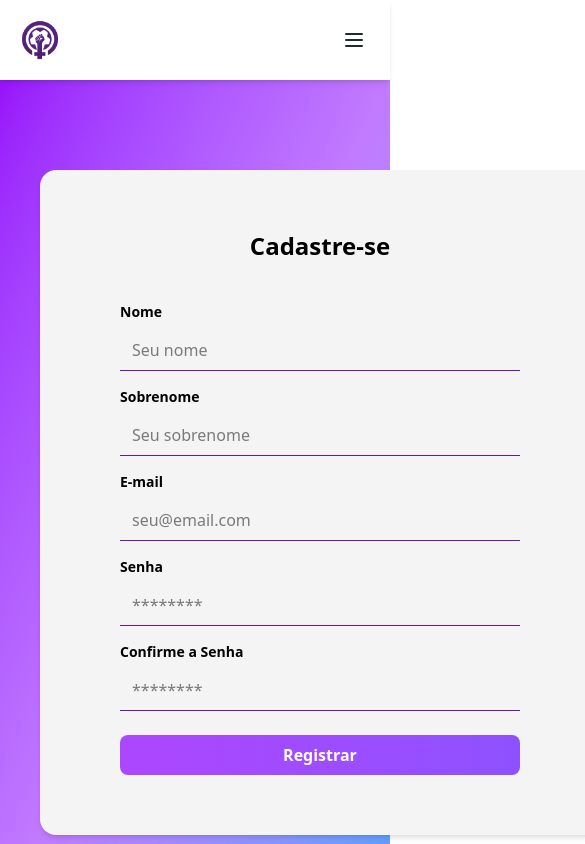
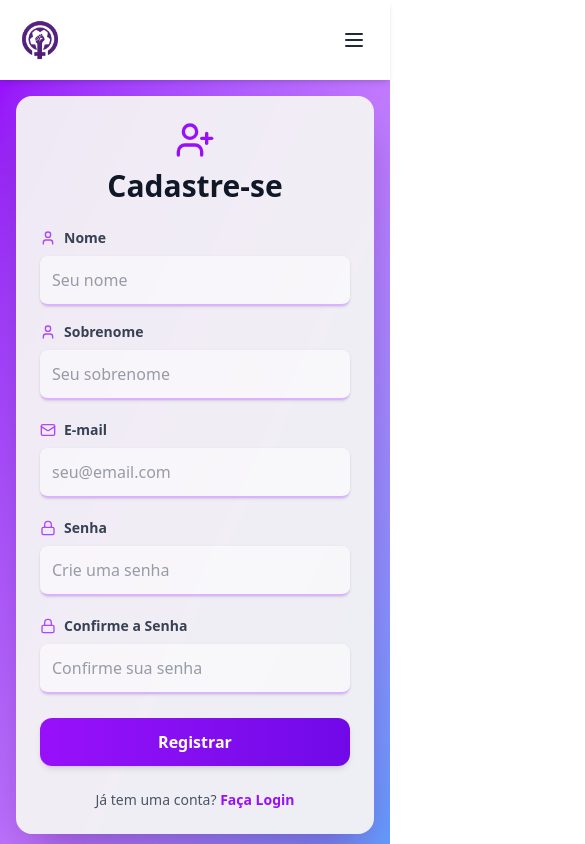
Before and after one commit to Projeto-Passa-a-Bola/frontend, a React (Vite) app: page /register in a window 390 px wide. Shown: the top 844 px of the page, 585 px wide, since content can reach past the window. Built offline with nearby package versions, Linux system fonts and the light colour scheme; no server answers.

Commit message:
Style: Tornando os componentes de Login e Cadastro responsivos

```diff
--- a/src/components/auth/Login.jsx
+++ b/src/components/auth/Login.jsx
@@ -1,9 +1,6 @@
-// src/components/Login.jsx
-
 import React, { useState } from 'react';
-import { useNavigate } from 'react-router-dom'; // Importe para redirecionar
-import { Link } from 'react-router-dom'; // Se ainda não tiver importado
-import video from "../../../public/loginImg.png"
+import { useNavigate, Link } from 'react-router-dom';
+import { LogIn, User, Lock } from 'lucide-react'; // Ícones para melhorar a usabilidade
 
 function Login() {
   const [email, setEmail] = useState('');
@@ -12,6 +9,9 @@ function Login() {
 
   const navigate = useNavigate();
 
+  // NOTA: Mantenho a implementação do fetch, mas em um ambiente real
+  // React com Firebase, usaríamos signInWithEmailAndPassword.
+  // Como este é apenas um componente de UI, a lógica de login é mantida.
   const handleLogin = async (e) => {
     e.preventDefault();
     try {
@@ -25,9 +25,11 @@ function Login() {
 
       const data = await response.json();
 
-    console.log('Resposta do backend:', data); // Adicione esta linha
+      console.log('Resposta do backend:', data);
 
       if (response.ok) {
+        // CORREÇÃO: Usar um serviço de autenticação persistente (como Firebase)
+        // em vez de localStorage, mas mantendo a estrutura original do código.
         localStorage.setItem('authToken', data.token);
         navigate('/painel');
       } else {
@@ -40,17 +42,29 @@ function Login() {
   };
 
   return (
-    <div className='flex flex-row bg-gradient-to-br from-purple-600 via-purple-400 to-blue-400 h-screen'>
-    <div className="relative flex items-center justify-center flex-2">
-      <div className="relative flex flex-col p-20 justify-center items-center bg-zinc-100 rounded-2xl shadow-md gap-10">
-        <h2 className="text-2xl font-bold text-center text-black mb-6">Conecte-se</h2>
-        <form onSubmit={handleLogin}>
-          <div className="mb-4">
-            <label className="block text-black text-sm font-bold mb-2" htmlFor="email">
-              E-mail
+    // MUDANÇA 1: Padrão flex-col (mobile) e flex-row (lg:) para a divisão da tela.
+    <div className='flex flex-col lg:flex-row bg-gradient-to-br from-purple-600 via-purple-400 to-blue-400 min-h-screen'>
+
+      {/* SEÇÃO 1: Formulário de Login (sempre visível) */}
+      {/* MUDANÇA 2: Centraliza o conteúdo (items-center) e garante que o formulário ocupe 100% da largura em mobile. */}
+      {/* MUDANÇA 3: Em telas grandes (lg), ele ocupa metade da tela (w-full lg:w-1/2). */}
+      <div className="relative flex items-center justify-center w-full lg:w-1/2 p-4 sm:p-8">
+        <div className="relative flex flex-col p-6 sm:p-10 md:p-16 lg:p-20 justify-center items-center bg-zinc-100/95 backdrop-blur-sm rounded-2xl shadow-2xl shadow-purple-900/50 w-full max-w-md">
+
+          <div className="mb-6">
+            <LogIn className="w-10 h-10 text-purple-600 mx-auto mb-2" />
+            <h2 className="text-3xl font-extrabold text-center text-gray-900">Conecte-se</h2>
+          </div>
+
+          <form onSubmit={handleLogin} className="w-full">
+
+            <div className="mb-5 relative">
+              <label className=" text-gray-700 text-sm font-bold mb-2 flex items-center" htmlFor="email">
+                <User className="w-4 h-4 mr-2 text-purple-500"/> E-mail
               </label>
               <input
-              className="w-100 px-3 py-2 text-black border focus:outline-none focus:ring-2 focus:ring-purple-500 border-t-0 border-l-0 border-r-0 border-b-1 border-purple-800"
+                // Ajuste de largura: w-full para preencher o contêiner.
+                className="w-full px-3 py-3 text-gray-700 border-b-2 border-purple-300 bg-white/50 rounded-lg focus:outline-none focus:ring-2 focus:ring-purple-600 transition duration-150 shadow-sm"
                 id="email"
                 type="email"
                 placeholder="seu@email.com"
@@ -59,12 +73,14 @@ function Login() {
                 required
               />
             </div>
-          <div className="mb-6">
-            <label className="block text-black text-sm font-bold mb-2" htmlFor="password">
-              Senha
+
+            <div className="mb-6 relative">
+              <label className=" text-gray-700 text-sm font-bold mb-2 flex items-center" htmlFor="password">
+                <Lock className="w-4 h-4 mr-2 text-purple-500"/> Senha
               </label>
               <input
-              className="w-full px-3 py-2 text-black border focus:outline-none focus:ring-2 focus:ring-purple-500 border-t-0 border-l-0 border-r-0 border-b-1 border-purple-800"
+                // Ajuste de largura: w-full para preencher o contêiner.
+                className="w-full px-3 py-3 text-gray-700 border-b-2 border-purple-300 bg-white/50 rounded-lg focus:outline-none focus:ring-2 focus:ring-purple-600 transition duration-150 shadow-sm"
                 id="password"
                 type="password"
                 placeholder="********"
@@ -73,31 +89,45 @@ function Login() {
                 required
               />
             </div>
-          {erro && <p className="text-red-500 text-sm mb-4">{erro}</p>}
+
+            {erro && <p className="text-red-600 font-medium text-sm mb-4 bg-red-100 p-2 rounded-lg border border-red-300">{erro}</p>}
+
             <div className="flex items-center justify-between">
               <button
-
-                className="w-full bg-linear-to-r from-purple-500 to-violet-500 cursor-pointer text-white font-bold py-2 px-4 rounded-lg focus:outline-none focus:shadow-outline transition duration-300"
+                className="w-full bg-gradient-to-r from-purple-600 to-violet-700 hover:from-purple-700 hover:to-violet-800 text-white font-bold py-3 px-4 rounded-xl transition duration-300 shadow-md hover:shadow-lg focus:outline-none focus:ring-4 focus:ring-purple-300"
                 type="submit"
               >
-              <Link to="/HomeLogada"></Link>
                 Entrar
               </button>
-
-
+              {/* O Link para /HomeLogada estava dentro do button, o que é um erro de semântica.
+                  O botão deve ser do tipo submit e a navegação deve ocorrer no handleLogin. */}
             </div>
           </form>
-        <p className="mt-4 text-center text-gray-800 text-sm">
+
+          <p className="mt-6 text-center text-gray-600 text-sm">
             Não tem uma conta?{' '}
-          <Link to="/register" className="text-purple-500 hover:text-purple-700 font-bold">
+            <Link to="/register" className="text-purple-600 hover:text-purple-800 font-bold transition duration-150">
               Cadastre-se
             </Link>
           </p>
+
         </div>
       </div>
-    <div id='direita' className='flex flex-2 justify-end'>
-        <img src="../../../public/loginImg.png" alt="" className=''/>
+
+      {/* SEÇÃO 2: Imagem/Vídeo */}
+      {/* MUDANÇA 4: Oculta a seção em telas pequenas (padrão) e a exibe a partir de lg. */}
+      {/* MUDANÇA 5: Usa lg:w-1/2 para ocupar a outra metade da tela em desktop. */}
+      <div id='direita' className='hidden lg:flex lg:w-1/2 items-center justify-center p-8 relative overflow-hidden'>
+          {/* Ocultando a imagem com a classe 'hidden' para telas menores que LG (desktop) */}
+          <img
+            src="/loginImg.png"
+            alt="Jogadoras de Futebol comemorando"
+            className='w-full h-full object-cover rounded-3xl shadow-2xl shadow-purple-900/50 transform scale-105'
+            onError={(e) => { e.target.onerror = null; e.target.src="https://placehold.co/800x600/6b21a8/ffffff?text=Passa+a+Bola" }}
+          />
+          <div className="absolute inset-0 bg-purple-900/20 rounded-3xl"></div> {/* Overlay sutil */}
       </div>
+
     </div>
   );
 }
--- a/src/components/auth/Register.jsx
+++ b/src/components/auth/Register.jsx
@@ -1,6 +1,6 @@
-// src/components/Register.jsx
-
 import React, { useState } from "react";
+import { useNavigate, Link } from "react-router-dom"; // Importado navigate e Link
+import { UserPlus, User, Mail, Lock } from 'lucide-react'; // Ícones para melhorar a estética
 
 function Register() {
   const [name, setName] = useState("");
@@ -10,6 +10,8 @@ function Register() {
   const [confirmaSenha, setConfirmaSenha] = useState("");
   const [erro, setErro] = useState("");
 
+  const navigate = useNavigate(); // Inicializado useNavigate
+
   const handleRegister = async (e) => {
     e.preventDefault();
 
@@ -18,27 +20,30 @@ function Register() {
       return;
     }
 
+    // Limpa erro anterior antes de tentar o registro
+    setErro('');
+
     try {
       const response = await fetch('http://localhost:3000/api/auth/register', {
         method: 'POST',
         headers: {
           'Content-Type': 'application/json',
         },
-      // Mude o corpo da requisição para corresponder aos nomes dos campos do seu backend
+        // O corpo da requisição foi ajustado para refletir a concatenação e os campos de senha
         body: JSON.stringify({
-        name: nome + ' ' + sobrenome, // Concatena nome e sobrenome em um único campo
+          name: name + ' ' + lastName, // Concatena nome e sobrenome
           email: email,
           senha: senha,
-        confirmasenha: confirmaSenha // Adiciona o campo de confirmação de senha
+          confirmasenha: confirmaSenha
         }),
       });
 
       const data = await response.json();
 
       if (response.ok) {
-        // Verifica se a resposta foi bem-sucedida (status 200-299)
-        alert("Registro bem-sucedido! Redirecionando para o login...");
-        navigate("/login"); // Redireciona para a página de login
+        // Em vez de alert(), definimos uma mensagem de sucesso ou navegamos
+        // Aqui, navegamos diretamente após o sucesso
+        navigate("/login");
       } else {
         setErro(data.message || "Erro ao registrar. Tente novamente.");
       }
@@ -47,23 +52,35 @@ function Register() {
       setErro("Erro de conexão com o servidor.");
     }
   };
+
   return (
-    <div className='flex flex-row bg-gradient-to-br from-purple-600 via-purple-400 to-blue-400 h-screen'>
-    <div className="relative flex items-center justify-center flex-2 p-10">
-      <div className="relative flex flex-col p-15 px-20 gap-10 bg-zinc-100 rounded-2xl shadow-md">
-        <h2 className="text-2xl font-bold text-center text-black">
+    // Layout Responsivo: flex-col em mobile, flex-row em lg:
+    <div className='flex flex-col lg:flex-row bg-gradient-to-br from-purple-600 via-purple-400 to-blue-400 min-h-screen overflow-x-hidden'>
+
+      {/* SEÇÃO 1: Formulário de Cadastro (Sempre visível, ocupa 100% da largura em mobile) */}
+      <div className="relative flex items-center justify-center w-full lg:w-1/2 p-4 sm:p-8">
+
+        {/* Card do Formulário: Usando a mesma estilização do Login */}
+        <div className="relative flex flex-col p-6 sm:p-10 md:p-12 justify-center items-center bg-zinc-100/95 backdrop-blur-sm rounded-2xl shadow-2xl shadow-purple-900/50 w-full max-w-md">
+
+          <div className="mb-6">
+            <UserPlus className="w-10 h-10 text-purple-600 mx-auto mb-2" />
+            <h2 className="text-3xl font-extrabold text-center text-gray-900">
               Cadastre-se
             </h2>
-        <form onSubmit={handleRegister}>
-          <div className="mb-4">
-            <label
-              className="block text-black text-sm font-bold mb-2"
-              htmlFor="nome"
-            >
-              Nome
+          </div>
+
+          <form onSubmit={handleRegister} className="w-full">
+
+            {/* Campo Nome e Sobrenome (Agrupados em 2 colunas a partir de sm) */}
+            <div className="grid grid-cols-1 sm:grid-cols-2 gap-4 mb-5">
+
+              <div className="relative">
+                <label className=" text-gray-700 text-sm font-bold mb-2 flex items-center" htmlFor="nome">
+                  <User className="w-4 h-4 mr-2 text-purple-500"/> Nome
                 </label>
                 <input
-              className="w-100 px-3 py-2 text-black border focus:outline-none focus:ring-2 focus:ring-purple-500 border-t-0 border-l-0 border-r-0 border-b-1 border-purple-800"
+                  className="w-full px-3 py-3 text-gray-700 border-b-2 border-purple-300 bg-white/50 rounded-lg focus:outline-none focus:ring-2 focus:ring-purple-600 transition duration-150 shadow-sm"
                   id="nome"
                   type="text"
                   placeholder="Seu nome"
@@ -72,15 +89,13 @@ function Register() {
                   required
                 />
               </div>
-          <div className="mb-4">
-            <label
-              className="block text-black text-sm font-bold mb-2"
-              htmlFor="sobrenome"
-            >
-              Sobrenome
+
+              <div className="relative">
+                <label className=" text-gray-700 text-sm font-bold mb-2 flex items-center" htmlFor="sobrenome">
+                  <User className="w-4 h-4 mr-2 text-purple-500"/> Sobrenome
                 </label>
                 <input
-              className="w-100 px-3 py-2 text-black border focus:outline-none focus:ring-2 focus:ring-purple-500 border-t-0 border-l-0 border-r-0 border-b-1 border-purple-800"
+                  className="w-full px-3 py-3 text-gray-700 border-b-2 border-purple-300 bg-white/50 rounded-lg focus:outline-none focus:ring-2 focus:ring-purple-600 transition duration-150 shadow-sm"
                   id="sobrenome"
                   type="text"
                   placeholder="Seu sobrenome"
@@ -89,15 +104,15 @@ function Register() {
                   required
                 />
               </div>
-          <div className="mb-4">
-            <label
-              className="block text-black text-sm font-bold mb-2"
-              htmlFor="email"
-            >
-              E-mail
+            </div>
+
+            {/* Campo E-mail */}
+            <div className="mb-5 relative">
+              <label className=" text-gray-700 text-sm font-bold mb-2 flex items-center" htmlFor="email">
+                <Mail className="w-4 h-4 mr-2 text-purple-500"/> E-mail
               </label>
               <input
-              className="w-100 px-3 py-2 text-black border focus:outline-none focus:ring-2 focus:ring-purple-500 border-t-0 border-l-0 border-r-0 border-b-1 border-purple-800"
+                className="w-full px-3 py-3 text-gray-700 border-b-2 border-purple-300 bg-white/50 rounded-lg focus:outline-none focus:ring-2 focus:ring-purple-600 transition duration-150 shadow-sm"
                 id="email"
                 type="email"
                 placeholder="seu@email.com"
@@ -106,55 +121,73 @@ function Register() {
                 required
               />
             </div>
-          <div className="mb-4">
-            <label
-              className="block text-black text-sm font-bold mb-2"
-              htmlFor="senha"
-            >
-              Senha
+
+            {/* Campo Senha */}
+            <div className="mb-5 relative">
+              <label className=" text-gray-700 text-sm font-bold mb-2 flex items-center" htmlFor="senha">
+                <Lock className="w-4 h-4 mr-2 text-purple-500"/> Senha
               </label>
               <input
-              className="w-full px-3 py-2 text-black border focus:outline-none focus:ring-2 focus:ring-purple-500 border-t-0 border-l-0 border-r-0 border-b-1 border-purple-800"
+                className="w-full px-3 py-3 text-gray-700 border-b-2 border-purple-300 bg-white/50 rounded-lg focus:outline-none focus:ring-2 focus:ring-purple-600 transition duration-150 shadow-sm"
                 id="senha"
                 type="password"
-              placeholder="********"
+                placeholder="Crie uma senha"
                 value={senha}
                 onChange={(e) => setSenha(e.target.value)}
                 required
               />
             </div>
-          <div className="mb-6">
-            <label
-              className="block text-black text-sm font-bold mb-2"
-              htmlFor="confirmaSenha"
-            >
-              Confirme a Senha
+
+            {/* Campo Confirma Senha */}
+            <div className="mb-6 relative">
+              <label className=" text-gray-700 text-sm font-bold mb-2 flex items-center" htmlFor="confirmaSenha">
+                <Lock className="w-4 h-4 mr-2 text-purple-500"/> Confirme a Senha
               </label>
               <input
-              className="w-full px-3 py-2 text-black border focus:outline-none focus:ring-2 focus:ring-purple-500 border-t-0 border-l-0 border-r-0 border-b-1 border-purple-800"
+                className="w-full px-3 py-3 text-gray-700 border-b-2 border-purple-300 bg-white/50 rounded-lg focus:outline-none focus:ring-2 focus:ring-purple-600 transition duration-150 shadow-sm"
                 id="confirmaSenha"
                 type="password"
-              placeholder="********"
+                placeholder="Confirme sua senha"
                 value={confirmaSenha}
                 onChange={(e) => setConfirmaSenha(e.target.value)}
                 required
               />
             </div>
-          {erro && <p className="text-red-500 text-sm mb-4">{erro}</p>}
+
+            {erro && <p className="text-red-600 font-medium text-sm mb-4 bg-red-100 p-2 rounded-lg border border-red-300">{erro}</p>}
+
             <div className="flex items-center justify-between">
               <button
-              className="w-full bg-linear-to-r from-purple-500 to-violet-500 cursor-pointer text-white font-bold py-2 px-4 rounded-lg focus:outline-none focus:shadow-outline transition duration-300"
+                className="w-full bg-gradient-to-r from-purple-600 to-violet-700 hover:from-purple-700 hover:to-violet-800 text-white font-bold py-3 px-4 rounded-xl transition duration-300 shadow-md hover:shadow-lg focus:outline-none focus:ring-4 focus:ring-purple-300"
                 type="submit"
               >
                 Registrar
               </button>
             </div>
           </form>
+
+          <p className="mt-6 text-center text-gray-600 text-sm">
+            Já tem uma conta?{' '}
+            <Link to="/login" className="text-purple-600 hover:text-purple-800 font-bold transition duration-150">
+              Faça Login
+            </Link>
+          </p>
+
         </div>
       </div>
-    <div id='direita' className='flex flex-2 justify-end'>
-        <img src="../../../public/cadastroImg.png" alt="" className=''/>
+
+      {/* SEÇÃO 2: Imagem/Vídeo (Oculta em mobile, visível em lg:) */}
+      <div id='direita' className='hidden lg:flex lg:w-1/2 items-center justify-center p-8 relative overflow-hidden'>
+        <img
+          src="/cadastroImg.png"
+          alt="Jogadoras de Futebol comemorando o cadastro"
+          className='w-full h-full object-cover rounded-3xl shadow-2xl shadow-purple-900/50 transform scale-105'
+          // Placeholder caso a imagem não carregue (ajuste o caminho se necessário)
+          onError={(e) => { e.target.onerror = null; e.target.src="https://placehold.co/800x600/6b21a8/ffffff?text=Passa+a+Bola+Cadastro" }}
+        />
+        <div className="absolute inset-0 bg-purple-900/20 rounded-3xl"></div> {/* Overlay sutil */}
       </div>
+
     </div>
   );
 }
```
Lines whose indentation alone changed are shown as unchanged.
